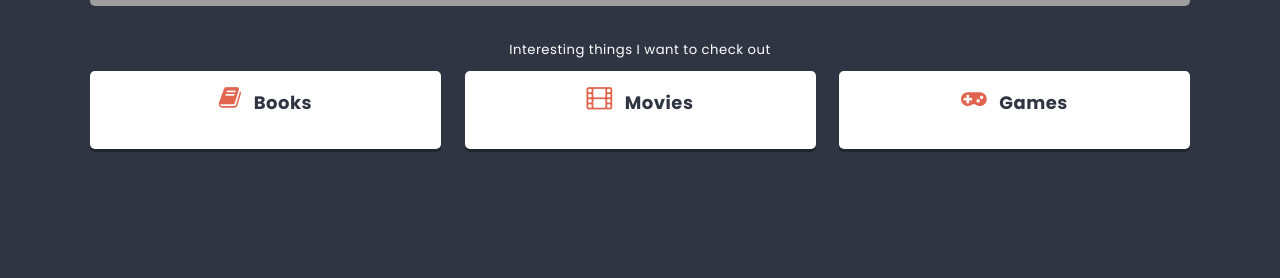
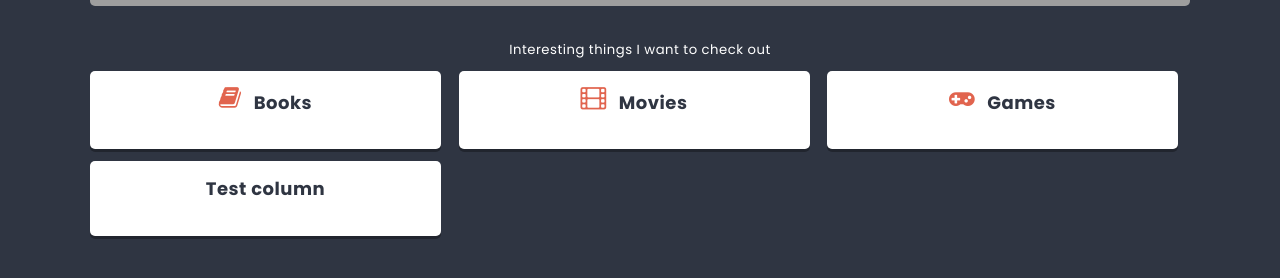
Before and after one commit to HannaNesterova/React-project-11, a React (Create React App) app: page / in a window 1280 px wide. Shown: the part 448-726 px from the top of the page. Built offline with nearby package versions, Linux system fonts and the light colour scheme; grey boxes are pictures that could not be loaded.

Commit message:
Create useEffect

```diff
--- a/src/components/List/List.js
+++ b/src/components/List/List.js
@@ -1,11 +1,27 @@
 import styles from './List.module.scss';
 import Column from '../Column/Column.js';
+import { useState } from 'react';
+import { useEffect } from 'react';
 
 
 
 
 
 const List = () => {
+  const [columns, setColumns] = useState([
+    { id: 1, title: 'Books', icon: 'book' },
+    { id: 2, title: 'Movies', icon: 'film' },
+    { id: 3, title: 'Games', icon: 'gamepad' }
+]);
+
+useEffect(() => {
+
+  setTimeout(() => {
+      setColumns([...columns, { id: 4, title: 'Test column'}]);
+  }, 2000);
+
+}, []);
+
     return (
       <div  className={styles.description}>
           <header className={styles.header}>
@@ -13,13 +29,12 @@
           </header>
           <p>Interesting things I want to check out</p>
           <section className={styles.columns}>
-            <Column title="Books" icon = 'book'/>
-            <Column title="Movies" icon = 'film' />
-            <Column title="Games" icon = 'gamepad'/>
-        </section>
+            {columns.map(column => <Column key={column.id} title={column.title} icon={column.icon} />)}
+          </section>
       </div>
     );
   };
 
 
+
   export default List;
```
